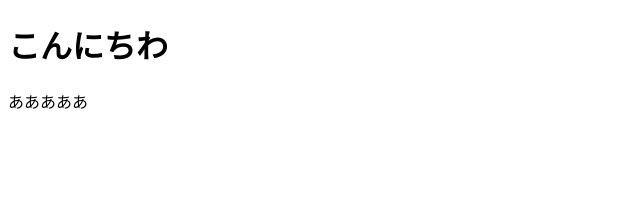
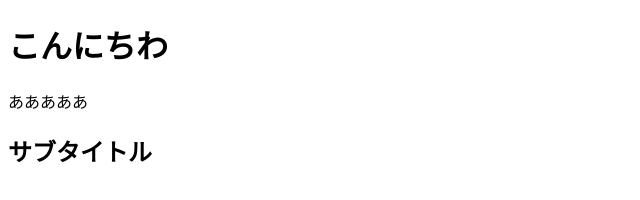
Before and after one commit to Zacky-114514/git-stady-0318, a plain HTML site: page index.html in a window 1280 px wide. Shown: the whole page, without its empty margins (0-640 px from the left). Drawn offline with Linux system fonts and the light colour scheme.

Commit message:
HTMLだけ

```diff
--- a/index.html
+++ b/index.html
@@ -10,6 +10,7 @@
 <body>
     <h1>こんにちわ</h1>
     <p>あああああ</p>
+    <h2>サブタイトル</h2>
 </body>
 
 </html>
```
